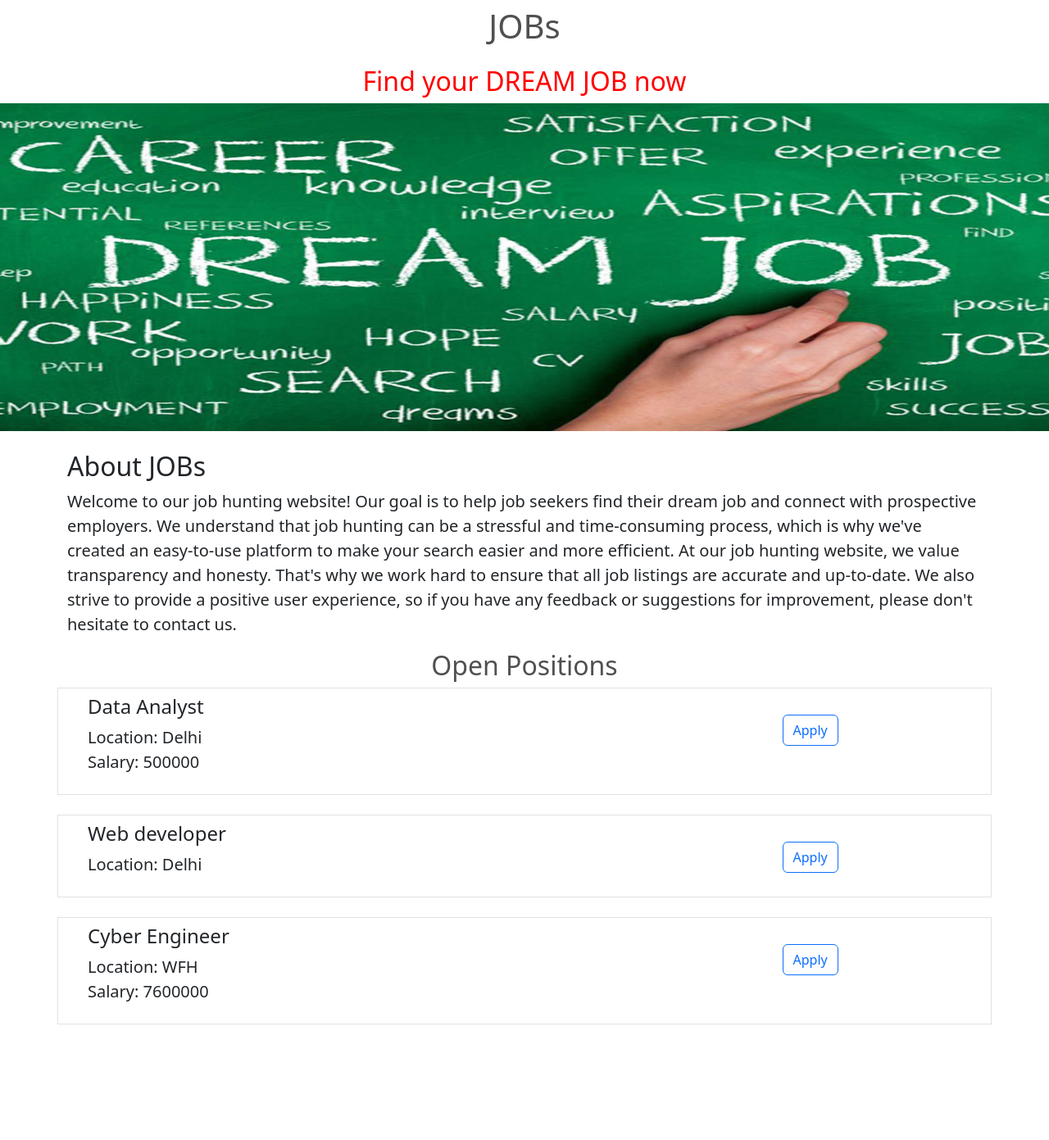
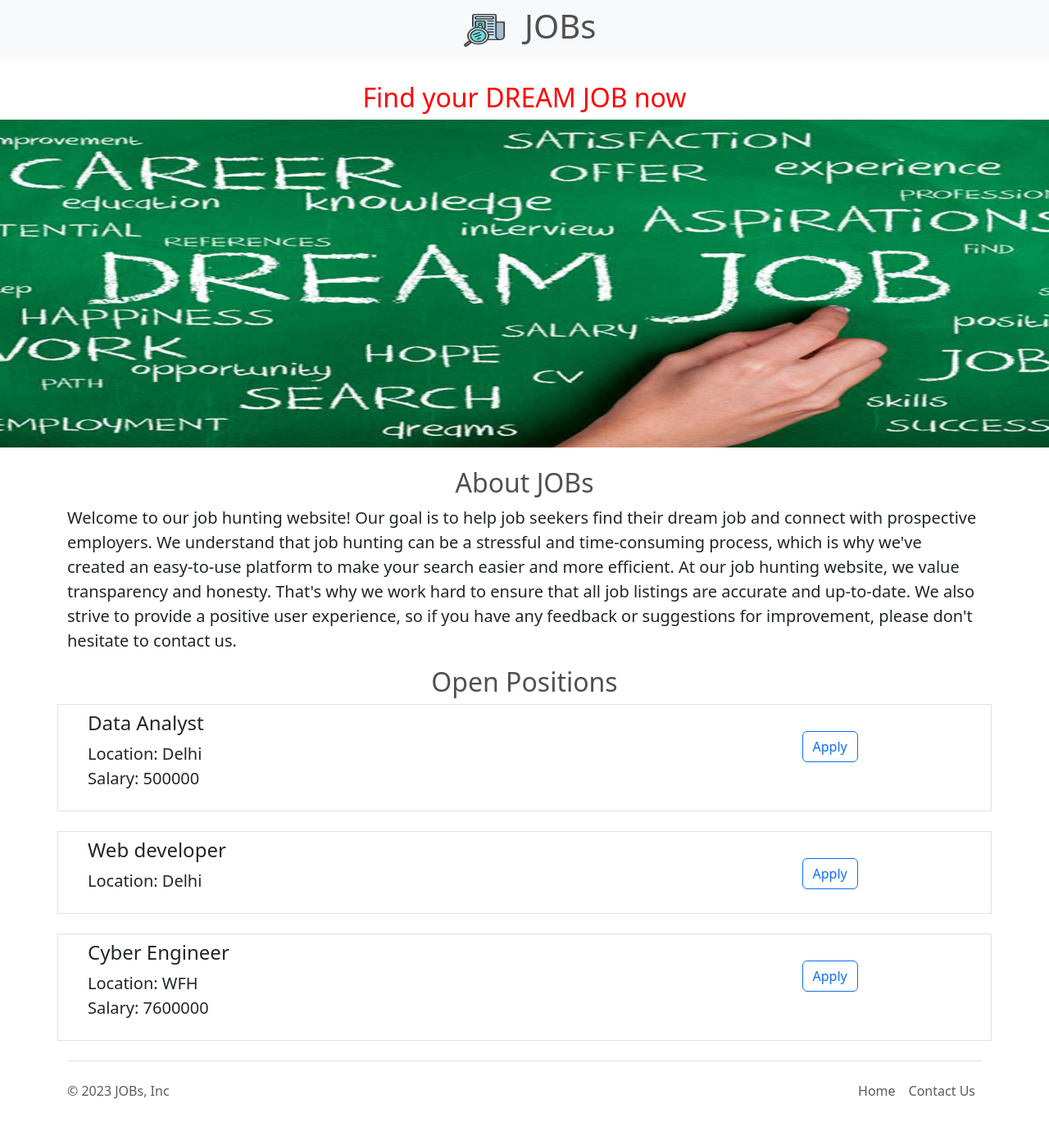
Before and after one commit to rishabhAditya/website-one, a Flask app: page / in a window 1280 px wide. Shown: the whole page at 82% size. Before the commit the page ends 1250 px from the top, so only its background shows below. Run offline with Flask 2, Linux system fonts and the light colour scheme.

Commit message:
added header,footer

```diff
--- /dev/null
+++ b/templates/foot.html
@@ -0,0 +1,15 @@
+<div class="container">
+  <footer class="d-flex flex-wrap justify-content-between align-items-center py-3 my-4 border-top">
+    <p class="col-md-4 mb-0 text-body-secondary">&copy; 2023 JOBs, Inc</p>
+
+    <a href="/" class="col-md-4 d-flex align-items-center justify-content-center mb-3 mb-md-0 me-md-auto link-body-emphasis text-decoration-none">
+      <svg class="bi me-2" width="40" height="32"><use xlink:href="#bootstrap"/></svg>
+    </a>
+
+    <ul class="nav col-md-4 justify-content-end">
+      <li class="nav-item"><a href="#" class="nav-link px-2 text-body-secondary">Home</a></li>
+      <li class="nav-item"><a href="mailto:someone@example.com" class="nav-link px-2 text-body-secondary">Contact Us</a></li>
+
+    </ul>
+  </footer>
+</div>
--- a/templates/index.html
+++ b/templates/index.html
@@ -17,14 +17,14 @@
   </head>
   <body>
     <!-- what needs to be shown in the webpage -->
+    {% include "nav.html" %}
     <div">
-      <h1 class="text-center mt-2 mb-4" style="color: rgb(80, 80, 80)">JOBs</h1>
       <h2 class="text-center" style="color: red">Find your DREAM JOB now</h2>
       <img id="banner" class="mb-4" src="https://website-one.rishabhaditya2.repl.co/static/dream.jpg">
 
     </div>
     <div class="container">
-      <h2 >About JOBs</h2>
+      <h2 class="text-center" style="color: rgb(80,80,80)">About JOBs</h2>
       <p class="text-justify lead">
         Welcome to our job hunting website! Our goal is to help job seekers find their dream job and connect with prospective employers.
         We understand that job hunting can be a stressful and time-consuming process, which is why we've created an easy-to-use platform to make your search easier and more efficient. At our job hunting website, we value transparency and honesty. That's why we work hard to ensure that all job listings are accurate and up-to-date. We also strive to provide a positive user experience, so if you have any feedback or suggestions for improvement, please don't hesitate to contact us.
@@ -37,20 +37,21 @@
         <!--{{j}}-->
           {% for job in j %}
             <div class="border bottom pt-2 ps-4 pb-4 mb-4 row">
-              <div class="col-9">
+              <div class="col-9 ">
                 <div><h4>{{job["title"]}}</h4></div>
                 <div><b>Location</b>: {{job["location"]}}</div>
                 {% if "salary" in job %}
                   <div><b>Salary</b>: {{job["salary"]}}</div>
                 {% endif %}
               </div>
-              <div class="col-1 pt-4 ps-4">
-                <button type="button" class="btn btn-outline-primary">Apply</button>
+              <div class="col-1 pt-4 ps-5">
+                <button type="button" class="btn btn-outline-primary ">Apply</button>
               </div>
             </div>
           {% endfor %}
         </div>
       </div>
     </div>
+    {% include "foot.html" %}
   </body>
 </html>
--- /dev/null
+++ b/templates/nav.html
@@ -0,0 +1,13 @@
+<nav class="navbar bg-body-tertiary fixed-top bg-white">
+  <div class="container-fluid row">
+    <div class="text-end col-6">
+
+      <img src="/static/img.png" alt="Logo" width="50" height="40" class="d-inline-block align-text-top" >
+    </div>
+    <div class="col-6">
+        <h1 style="color: rgb(80, 80, 80)">JOBs</h1>
+    </div>
+
+  </div>
+</nav>
+<div style="height:100px"> </div>
```
Also changed, not shown: static/img.png (added).
